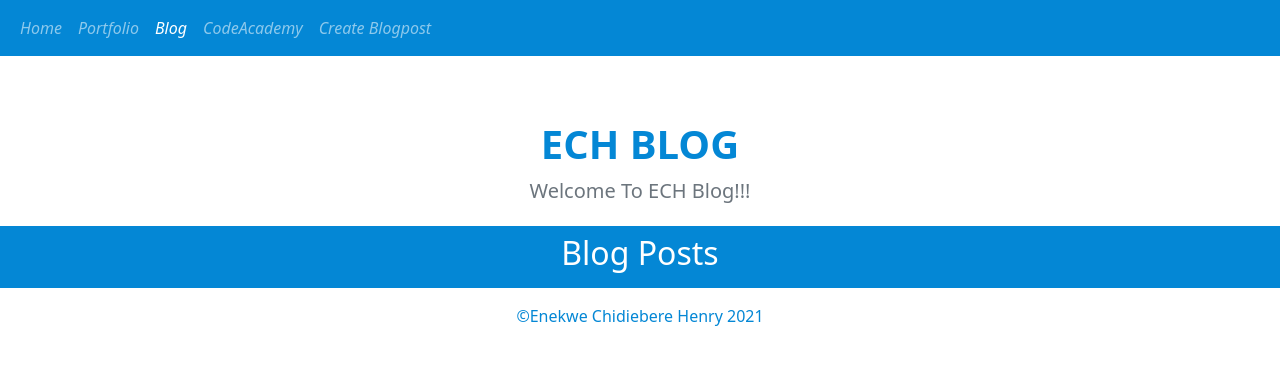
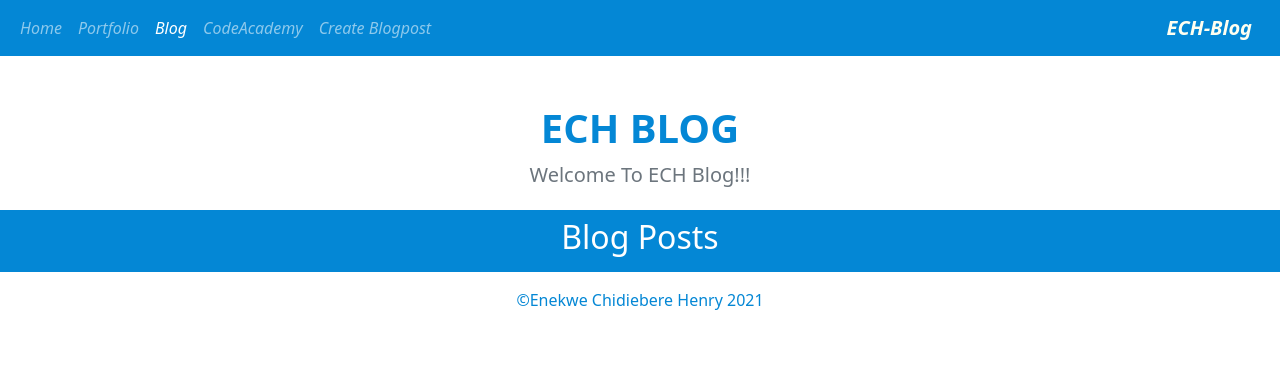
Before and after one commit to chididev/mysite-project, a Django app: page /blog/ in a window 1280 px wide. Shown: the top 365 px of the page. Run offline with Django 3.2, Linux system fonts and the light colour scheme; data that the repository does not hold is empty.

Commit message:
added navbar text

```diff
--- a/blog/templates/blog/blog.html
+++ b/blog/templates/blog/blog.html
@@ -3,7 +3,7 @@
 {% block content %}
 <!-- HANDLES THE BLOG PAGE -->
 <div class="jumbotron pt-5 pb-1" style = "background-color: #FFFFFF;">
-  <div class="container-fluid pt-3">
+  <div class="container-fluid">
     <h1 class="jumbotron-heading" style = "color: #0487D5; text-transform: uppercase; font-weight:bold; text-align: center;">ech blog</h1>
     <p class="lead text-muted" style = "text-transform:capitalize; text-align: center;">welcome to ECH blog!!!</p>
   </div>
--- a/templates/main_blog.html
+++ b/templates/main_blog.html
@@ -62,6 +62,10 @@
                     {% endif %}
                 </div>
             </div>
+                <!-- HANDLES THE NAV-BAR BRAND TEXT -->
+            <a class="navbar-brand" href="{% url 'home' %}"
+                    style="text-transform: capitalize; font-style: italic; font-weight:bold; color: #FFFFF0;">ECH-Blog
+            </a>
         </div>
     </nav>
     {% block content %}
--- a/templates/main_blogdetail.html
+++ b/templates/main_blogdetail.html
@@ -64,6 +64,9 @@
                     {% endif %}
                 </div>
             </div>
+                <!-- HANDLES THE NAV-BAR BRAND TEXT -->
+                <a class="navbar-brand" href="{% url 'home' %}"
+                    style="text-transform: capitalize; font-style: italic; font-weight:bold; color: #FFFFF0;">ECH-Blog</a>
         </div>
     </nav>
     {% block content %}
--- a/templates/main_codeacademy.html
+++ b/templates/main_codeacademy.html
@@ -64,9 +64,8 @@
                 </div>
             </div>
             <!-- HANDLES THE NAV-BAR BRAND TEXT -->
-            <!-- <a class="navbar-brand" href="{% url 'home' %}"
-            style="text-transform: capitalize; font-style: italic; font-weight:bold; color: #FFFFF0;">Enekwe Chidiebere
-            Henry</a> -->
+            <a class="navbar-brand" href="{% url 'home' %}"
+            style="text-transform: capitalize; font-style: italic; font-weight:bold; color: #FFFFF0;">CodeAcademy</a>
         </div>
     </nav>
     {% block content %}
--- a/templates/main_create.html
+++ b/templates/main_create.html
@@ -62,6 +62,10 @@
                     {% endif %}
                 </div>
             </div>
+                <!-- HANDLES THE NAV-BAR BRAND TEXT -->
+            <a class="navbar-brand" href="{% url 'home' %}"
+                    style="text-transform: capitalize; font-style: italic; font-weight:bold; color: #FFFFF0;">ECH-Blog
+            </a>
         </div>
     </nav>
     {% block content %}
--- a/templates/main_home.html
+++ b/templates/main_home.html
@@ -51,9 +51,9 @@
             </div>
         </div>
         <!-- HANDLES THE NAV-BAR BRAND TEXT -->
-        <!-- <a class="navbar-brand" href="{% url 'home' %}"
+        <a class="navbar-brand" href="{% url 'home' %}"
             style="text-transform: capitalize; font-style: italic; font-weight:bold; color: #FFFFF0;">Enekwe Chidiebere
-            Henry</a> -->
+            Henry</a>
     </div>
 </nav>
 {% block content %}
--- a/templates/main_portfolio.html
+++ b/templates/main_portfolio.html
@@ -53,9 +53,8 @@
                 </div>
             </div>
             <!-- HANDLES THE NAV-BAR BRAND TEXT -->
-            <!-- <a class="navbar-brand" href="{% url 'home' %}"
-            style="text-transform: capitalize; font-style: italic; font-weight:bold; color: #FFFFF0;">Enekwe Chidiebere
-            Henry</a> -->
+            <a class="navbar-brand" href="{% url 'home' %}"
+            style="text-transform: capitalize; font-style: italic; font-weight:bold; color: #FFFFF0;">ECH-Projects</a>
         </div>
     </nav>
     {% block content %}
```
